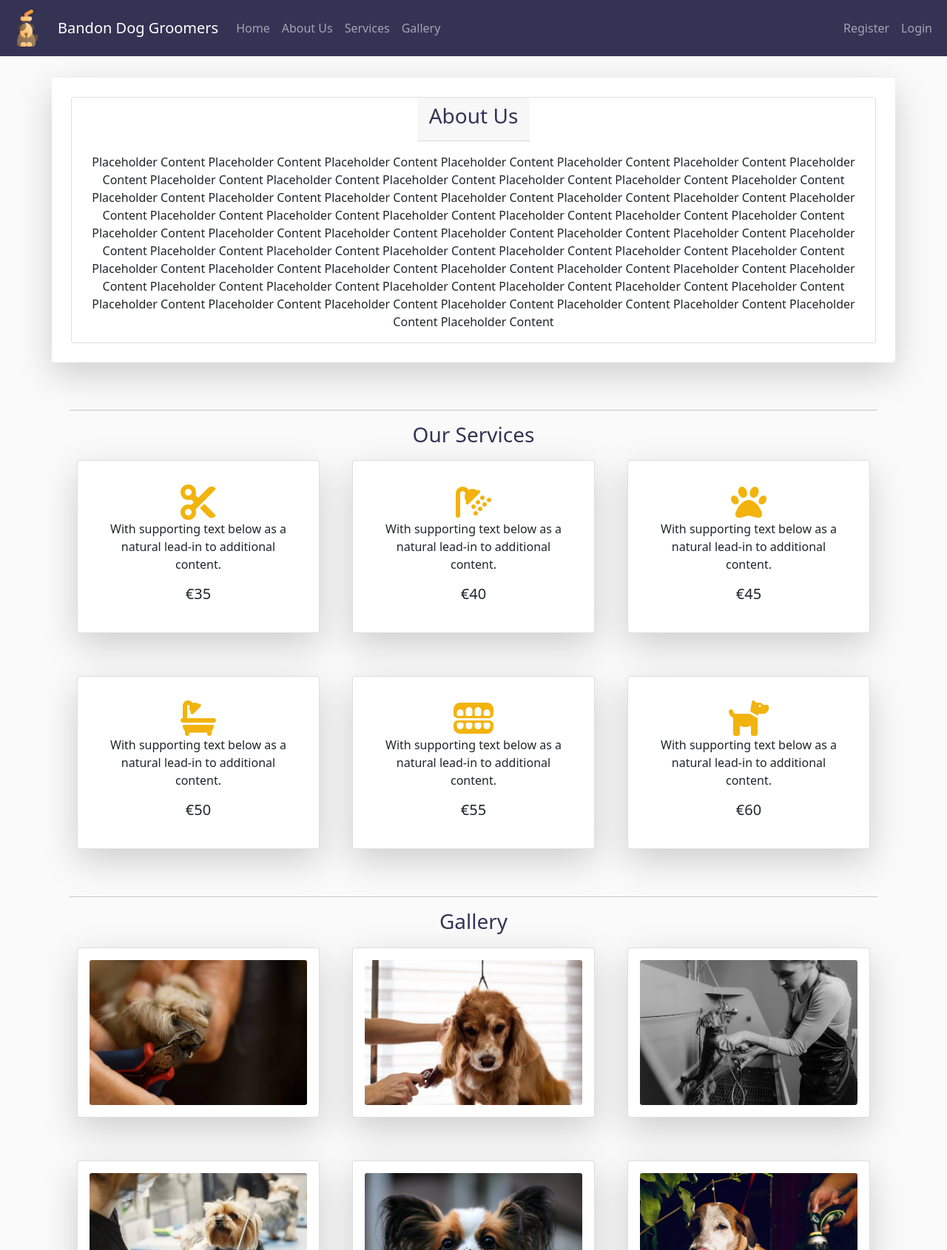
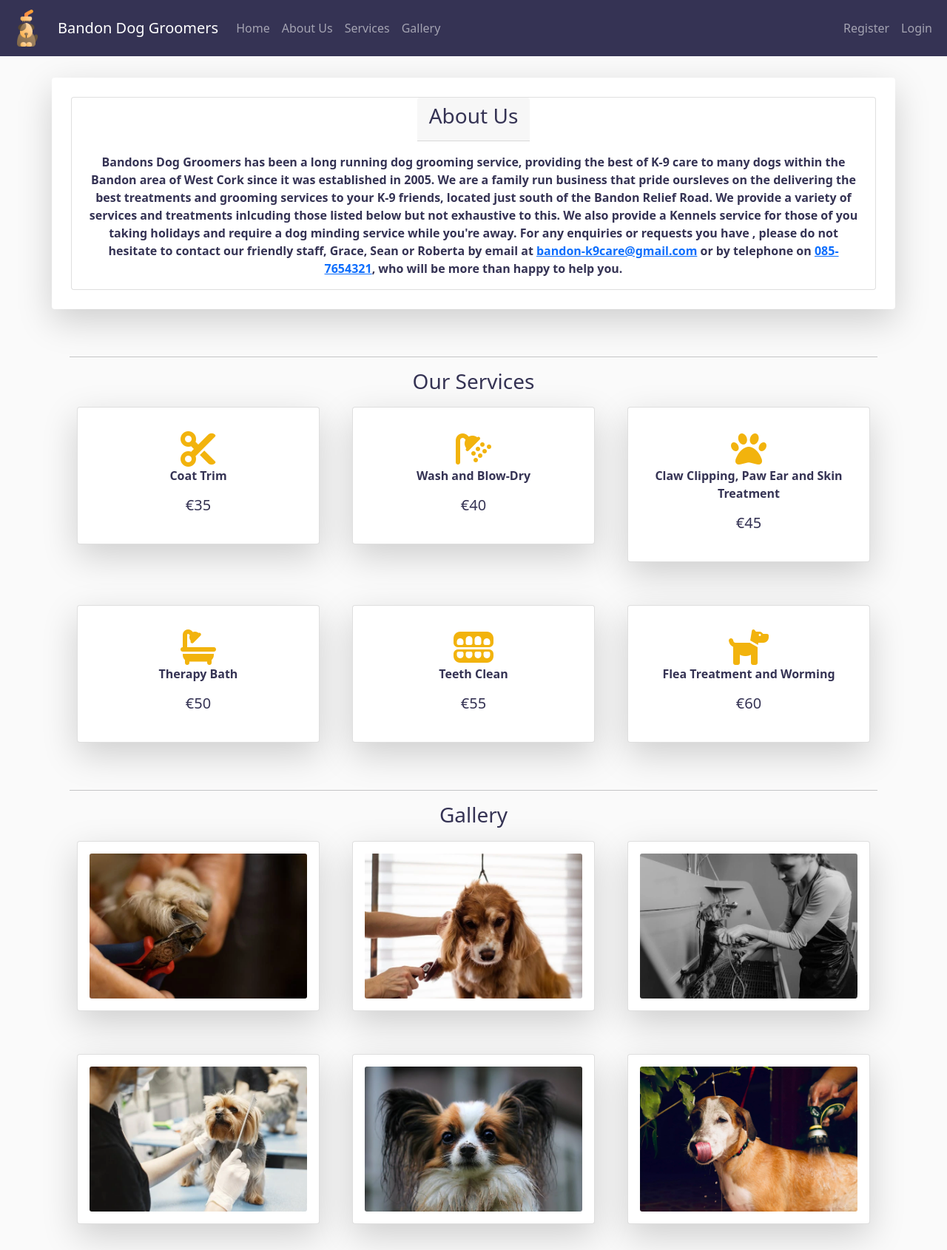
Before and after one commit to petermcloughlin/DjangoDogGroomers, a Django app: page / in a window 1280 px wide. Shown: the top 1690 px of the page at 74% size. Run offline with Django 4.2, Linux system fonts and the light colour scheme; some libraries are stand-ins or nearby versions.

Commit message:
Add content to index.html and amended display of Update and Edit buttons, add go back option to booking page

```diff
--- a/booking/templates/booking/booking.html
+++ b/booking/templates/booking/booking.html
@@ -16,6 +16,8 @@
           {% csrf_token %}
           <button id="submitButton" type="submit"
             class="btn btn-signup btn-outline-success">Book Appointment</button>
+           |
+           <a href="{% url 'profile' %}"> >> go back</a>
         </form>
         {% else %}
         <p>Log in to make an appointment with us.</p>
--- a/booking/templates/booking/delete.html
+++ b/booking/templates/booking/delete.html
@@ -15,7 +15,7 @@
             <button id="submitButton" type="submit"
             class="btn btn-signup btn-danger">Yes</button>
              |
-            <button class="btn btn-warning"><a href="{% url 'profile' %}">No</a></button>
+            <a href="{% url 'profile' %}" class="btn btn-warning" type="button">No</a>
          </form>
         {% else %}
         <p>Log in to make an appointment with us.</p>
--- a/booking/templates/booking/index.html
+++ b/booking/templates/booking/index.html
@@ -12,21 +12,14 @@
             </div>
             <div class="card-body">
               <p class="card-text">
-                                Placeholder Content Placeholder Content Placeholder Content Placeholder Content
-                                Placeholder Content Placeholder Content Placeholder Content Placeholder Content
-                                Placeholder Content Placeholder Content Placeholder Content Placeholder Content
-                                Placeholder Content Placeholder Content Placeholder Content Placeholder Content
-                                Placeholder Content Placeholder Content Placeholder Content Placeholder Content
-                                Placeholder Content Placeholder Content Placeholder Content Placeholder Content
-                                Placeholder Content Placeholder Content Placeholder Content Placeholder Content
-                                Placeholder Content Placeholder Content Placeholder Content Placeholder Content
-                                Placeholder Content Placeholder Content Placeholder Content Placeholder Content
-                                Placeholder Content Placeholder Content Placeholder Content Placeholder Content
-                                Placeholder Content Placeholder Content Placeholder Content Placeholder Content
-                                Placeholder Content Placeholder Content Placeholder Content Placeholder Content
-                                Placeholder Content Placeholder Content Placeholder Content Placeholder Content
-                                Placeholder Content Placeholder Content Placeholder Content Placeholder Content
-                                Placeholder Content Placeholder Content Placeholder Content Placeholder Content
+                Bandons Dog Groomers has been a long running dog grooming service, providing the best of K-9 care to
+                many dogs within the Bandon area of West Cork since it was established in 2005. We are a family run
+                business that pride oursleves on the delivering the best treatments and grooming services to your K-9
+                friends, located just south of the Bandon Relief Road. We provide a variety of services and treatments
+                inlcuding those listed below but not exhaustive to this. We also provide a Kennels service for those of
+                you taking holidays and require a dog minding service while you're away. For any enquiries or requests
+                you have , please do not hesitate to contact our friendly staff, Grace, Sean or Roberta by email at
+                <a href='mailto: bandon-k9care@gmail.com'>bandon-k9care@gmail.com</a> or by telephone on <a href='Tel: 0857654321'>085-7654321</a>, who will be more than happy to help you.
               </p>
             </div>
           </div>
@@ -47,7 +40,7 @@
               <div class="card shadow-lg p-3 mb-5 bg-body rounded">
                 <div class="card-body text-center">
                   <i class="fa-solid fa-scissors fa-3x"></i>
-                              <p class="card-text">With supporting text below as a natural lead-in to additional content.</p>
+                  <p class="card-text">Coat Trim</p>
                   <h5>€35</h5>
                 </div>
               </div>
@@ -56,7 +49,7 @@
               <div class="card shadow-lg p-3 mb-5 bg-body rounded">
                 <div class="card-body text-center">
                   <i class="fa-solid fa-shower fa-3x"></i>
-                              <p class="card-text">With supporting text below as a natural lead-in to additional content.</p>
+                  <p class="card-text">Wash and Blow-Dry</p>
                   <h5>€40</h5>
                 </div>
               </div>
@@ -65,7 +58,7 @@
               <div class="card shadow-lg p-3 mb-5 bg-body rounded">
                 <div class="card-body text-center">
                   <i class="fa-solid fa-paw fa-3x"></i>
-                                <p class="card-text">With supporting text below as a natural lead-in to additional content.</p>
+                  <p class="card-text">Claw Clipping, Paw Ear and Skin Treatment</p>
                   <h5>€45</h5>
                 </div>
               </div>
@@ -76,7 +69,7 @@
               <div class="card shadow-lg p-3 mb-5 bg-body rounded">
                 <div class="card-body text-center">
                   <i class="fa-sharp fa-solid fa-bath fa-3x"></i>
-                              <p class="card-text">With supporting text below as a natural lead-in to additional content.</p>
+                  <p class="card-text">Therapy Bath</p>
                   <h5>€50</h5>
                 </div>
               </div>
@@ -85,7 +78,7 @@
               <div class="card shadow-lg p-3 mb-5 bg-body rounded">
                 <div class="card-body text-center">
                   <i class="fa-solid fa-teeth-open fa-3x"></i>
-                              <p class="card-text">With supporting text below as a natural lead-in to additional content.</p>
+                  <p class="card-text">Teeth Clean</p>
                   <h5>€55</h5>
                 </div>
               </div>
@@ -94,7 +87,7 @@
               <div class="card shadow-lg p-3 mb-5 bg-body rounded">
                 <div class="card-body text-center">
                   <i class="fa-solid fa-dog fa-3x"></i>
-                                <p class="card-text">With supporting text below as a natural lead-in to additional content.</p>
+                  <p class="card-text">Flea Treatment and Worming</p>
                   <h5>€60</h5>
                 </div>
               </div>
--- a/booking/templates/booking/profile.html
+++ b/booking/templates/booking/profile.html
@@ -21,9 +21,9 @@
                   <td>{{ booking.get_service_display }}</td>
                   <td>{{ booking.get_staff_display }}</td>
                   <td>{{ booking.appointmentDay }}</td>
-                  <td><button class="btn btn-warning"><a href="{% url 'update_url' booking.id %}">Update</a></button>
+                  <td><a href="{% url 'update_url' booking.id %}" class="btn btn-warning" type="button">Update</a>
                     |
-                    <button class="btn btn-danger"><a href="{% url 'delete_url' booking.id %}">Delete</a></button>
+                    <a href="{% url 'delete_url' booking.id %}" class="btn btn-danger" type="button">Delete</a>
                     <!-- <button type="button" class="btn btn-delete btn-outline-danger"
                     data-booking_id="{{ booking.id }}">Delete</button>  -->
                     </td>
--- a/static/css/style.css
+++ b/static/css/style.css
@@ -56,6 +56,7 @@ i {
     align-content: center;
     text-align: center;
     margin: 10px;
+    font-weight: bold;
 }
 .card-header h3 {
     color:#353354;
@@ -64,8 +65,12 @@ i {
     align-items: center;
     align-content: center;
     text-align: center;
+    color: #353354;
 }
-
+.card-body .card-text{
+    color: #353354;
+    font-weight: bold;
+}
 #services h3 ,
 #gallery h3 {
     text-align: center;
--- a/templates/base.html
+++ b/templates/base.html
@@ -147,7 +147,8 @@
                        <li class="mb-3">1 Manor Park</li>
                        <li class="mb-3"> Bandon</li>
                         <li class="mb-3"> Cork</li>
-                       <li class="mb-3"> bandon-k9care@gmail.com</li>
+                       <li class="mb-3"><i class="fa-regular fa-envelope"></i>  bandon-k9care@gmail.com</li>
+                       <li class="mb-3"><i class="fa-solid fa-phone"></i>   085-7654321</li>
                        <li>
                         <div class="row">
                             <div class="col">
```
Lines whose indentation alone changed are shown as unchanged.
